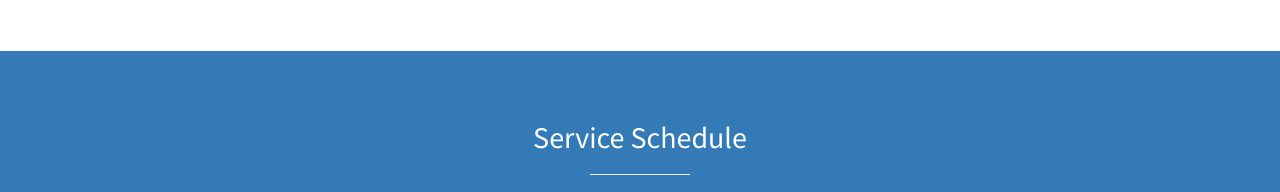
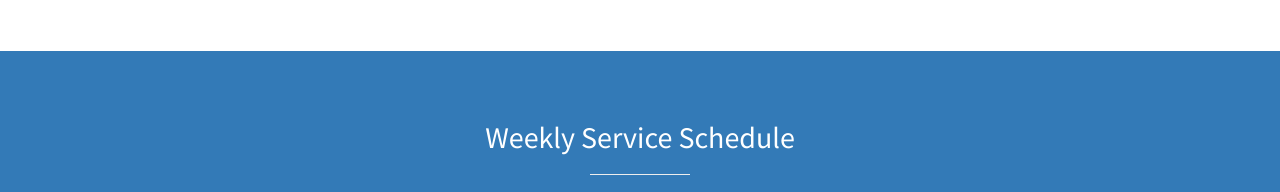
Before and after one commit to wiseguy3257/site, a plain HTML site: page index.html in a window 1280 px wide. Shown: the part 900-1092 px from the top of the page. Drawn offline with Linux system fonts and the light colour scheme.

Commit message:
Update index.html

```diff
--- a/index.html
+++ b/index.html
@@ -91,7 +91,7 @@
         <div class="container">
             <div class="row text-center">
                 <div class="col-lg-10 col-lg-offset-1">
-                    <h2>Service Schedule</h2>
+                    <h2>Weekly Service Schedule</h2>
                     <hr class="small">
                     <div class="row">
                         <div class="col-md-3 col-sm-6">
```
